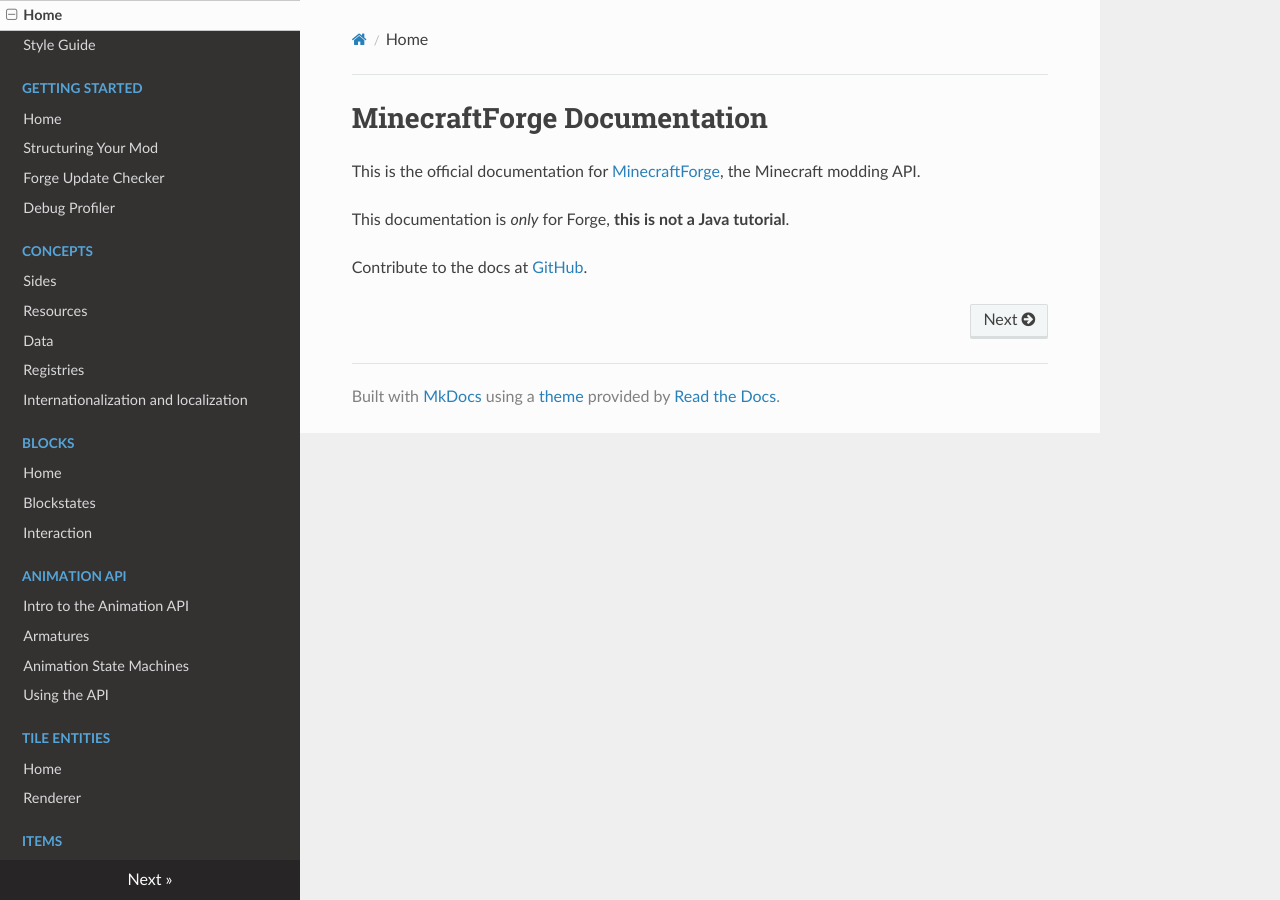
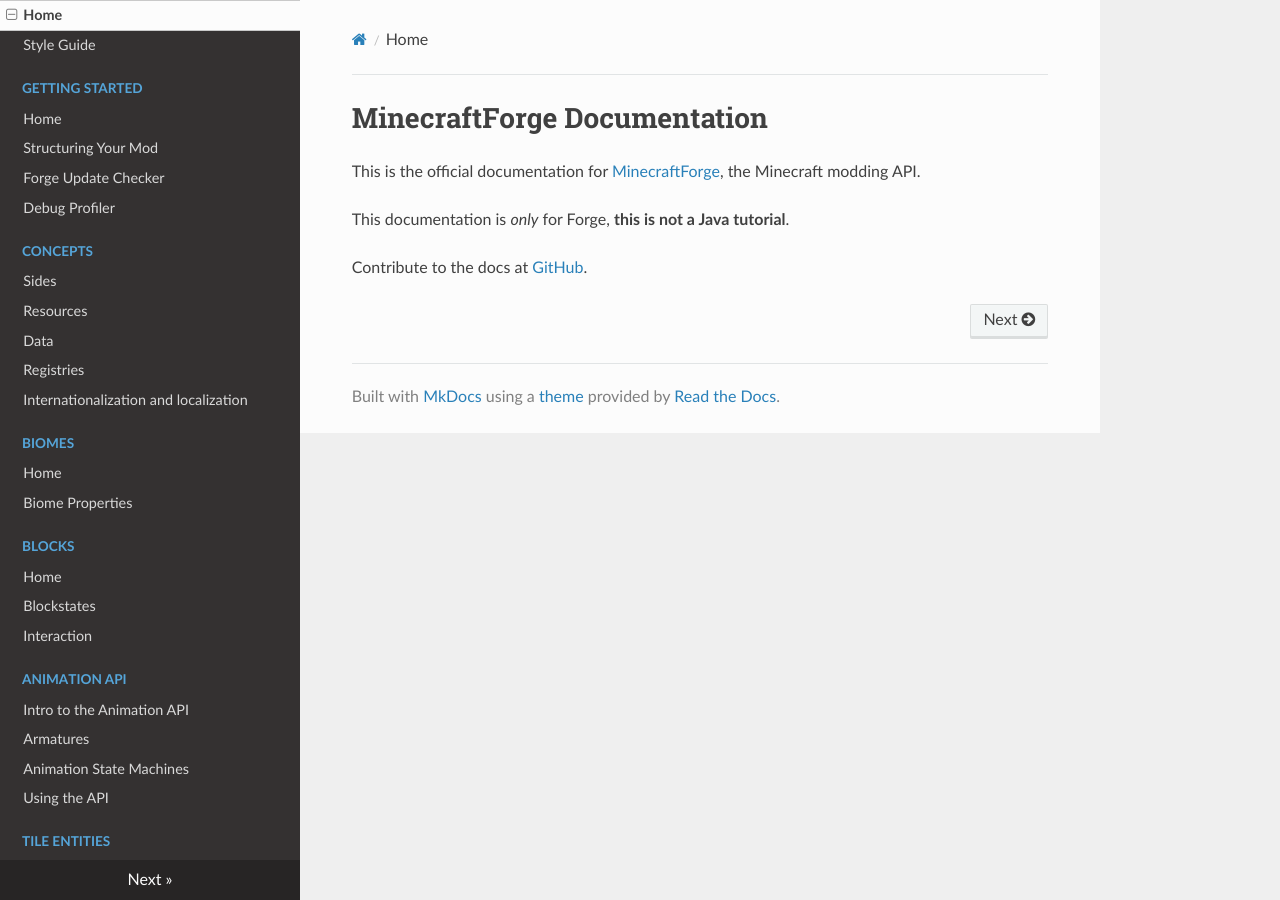
Before and after one commit to MinecraftForge/Documentation, an MkDocs documentation site: the page built from docs/index.md, in a window 1280 px wide. Built offline with MkDocs 1.6.1, drawn with Linux system fonts in a browser that asks for light colours; nearby versions of some CDN libraries.

Commit message:
Add biome docs to the .yml

```diff
--- a/mkdocs.yml
+++ b/mkdocs.yml
@@ -13,6 +13,9 @@ nav:
     - Data: 'concepts/data.md'
     - Registries: 'concepts/registries.md'
     - Internationalization and localization: 'concepts/internationalization.md'
+  - Biomes:
+      - Home: 'biomes/biomes.md'
+      - Biome Properties: 'biomes/properties.md'
   - Blocks:
     - Home: 'blocks/blocks.md'
     - Blockstates: 'blocks/states.md'
```
